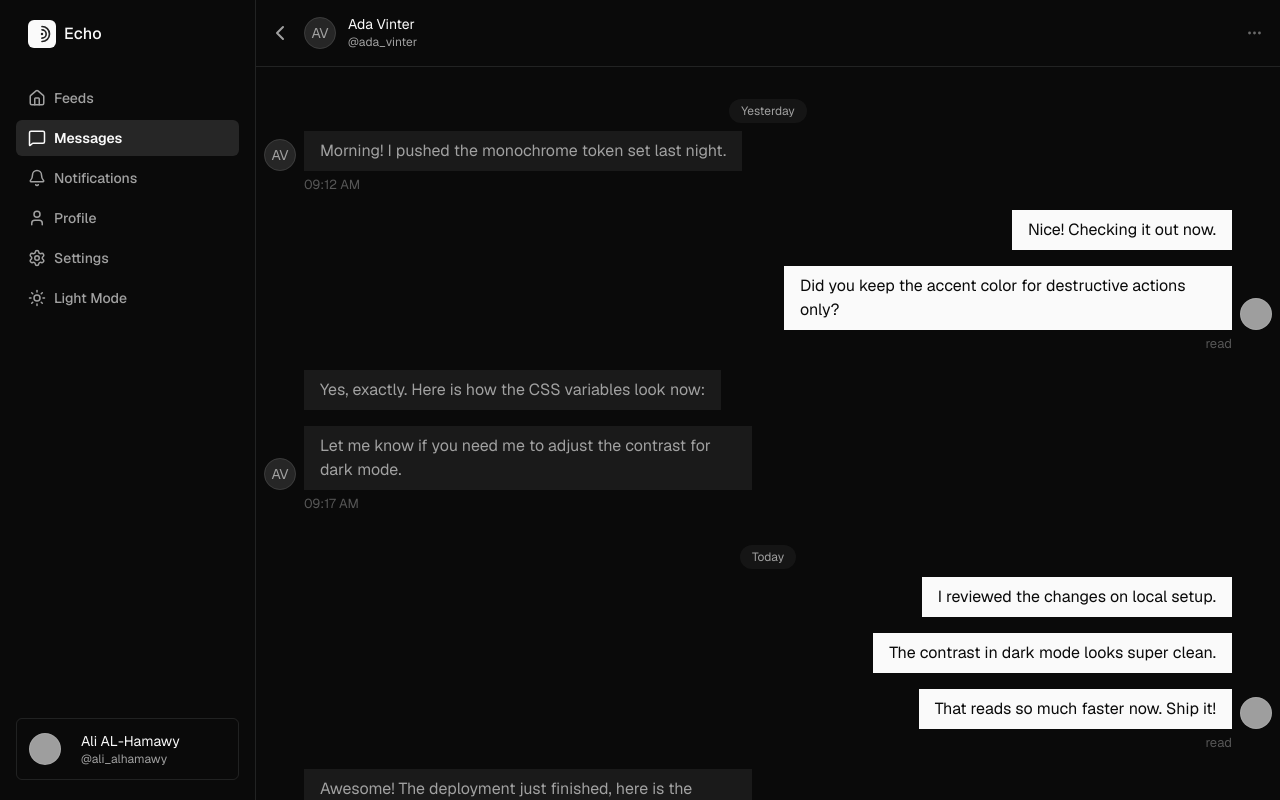
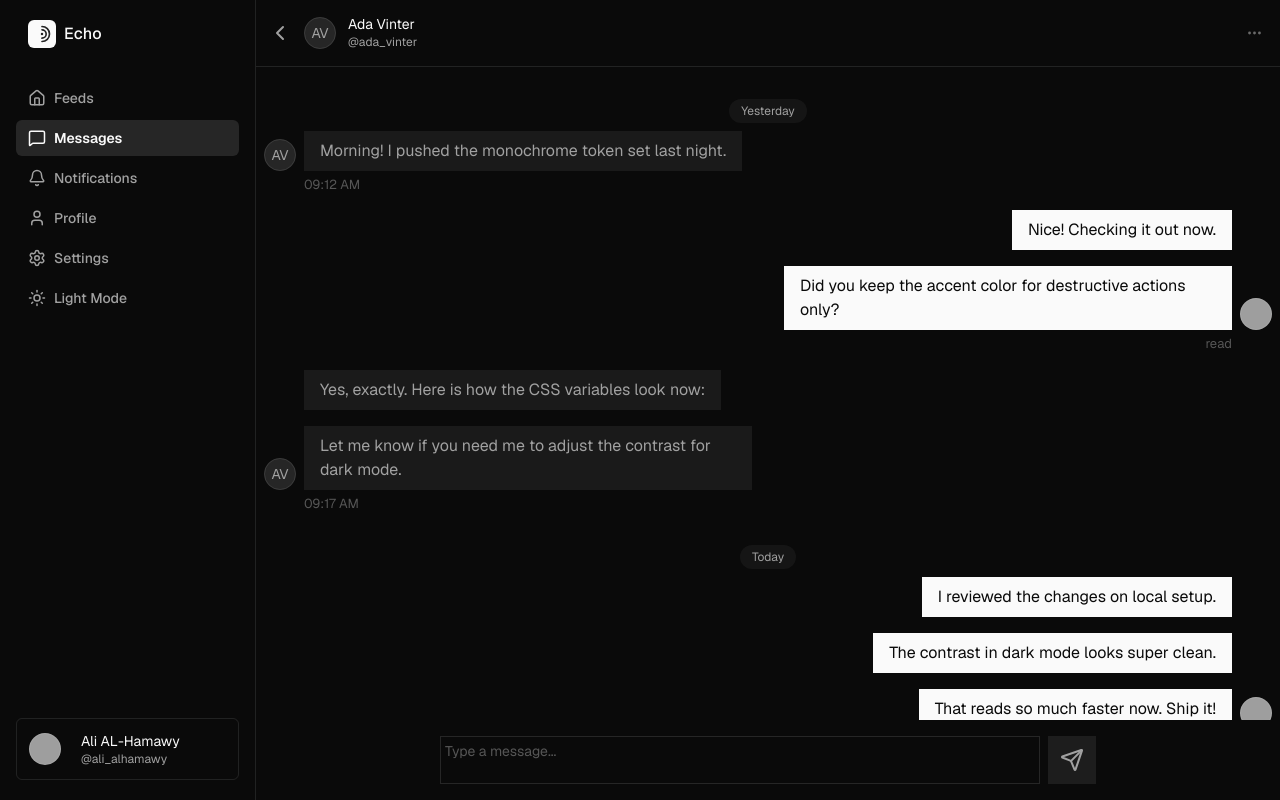
Before and after one commit to AliALHamawy/echo, a Next.js app: page /messages/singleMessage in a window 1280 px wide. Built offline with nearby package versions, Linux system fonts and the light colour scheme; grey boxes are pictures that could not be loaded.

Commit message:
add the messageInput component and fix somethings in single message components

```diff
--- a/app/(main)/layout.tsx
+++ b/app/(main)/layout.tsx
@@ -10,6 +10,7 @@ import TrendingCard from "@/components/myComponents/TrendingCard";
 import { SmoothCursor } from "@/components/ui/smooth-cursor";
 import { usePathname } from "next/navigation";
 import Link from "next/link";
+import path from "path";
 
 const pageTitles: Record<string, string> = {
     "/": "Feeds",
@@ -35,8 +36,8 @@ export default function DashboardLayout({
     return (
         <>
             <SmoothCursor />
-            <div className="flex w-full max-w-350 mx-auto sm:h-screen overflow-hidden pb-20 sm:pb-0">
-                <MobileNav />
+            <div className="flex w-full max-w-350 mx-auto sm:h-screen overflow-hidden pb-20 sm:pb-0 z-9999999">
+                {pathName === "/" || pathName === "/profile" && <MobileNav /> || pathName === "/settings" || pathName === "/messages" || pathName === "/notifications" && <MobileNav />}
                 <aside className="hidden sm:flex flex-col justify-between py-5 px-2 md:px-4 w-16 md:w-64 shrink-0 border-e border-border transition-all duration-300 sticky">
                     <div className="flex flex-col gap-8 w-full items-center md:items-start">
                         <Logo />
--- a/app/(main)/messages/singleMessage/page.tsx
+++ b/app/(main)/messages/singleMessage/page.tsx
@@ -1,7 +1,7 @@
 import { ChatConversation } from "@/types/chat";
-import { Avatar, AvatarFallback, AvatarImage } from "@/components/ui/avatar";
 import MessageHeader from "@/components/myComponents/MessageHeader";
-import { MessageList } from "@/components/myComponents/MessageList";
+import MessageList from "@/components/myComponents/MessageList";
+import MessageInput from "@/components/myComponents/MessageInput";
 
 export const MOCK_CHAT_DATA: ChatConversation = {
     user: {
@@ -133,7 +133,7 @@ export const MOCK_CHAT_DATA: ChatConversation = {
 
 const Page = () => {
     return (
-        <div className="flex flex-col h-full justify-between">
+        <div className="flex flex-col h-[100dvh] justify-between relative">
             {/* Header */}
             <MessageHeader
                 name={MOCK_CHAT_DATA.user.name}
@@ -148,6 +148,7 @@ const Page = () => {
                 otherUserInitials={MOCK_CHAT_DATA.user.initials.slice(0, 2).toUpperCase()}
                 messages={MOCK_CHAT_DATA.messages}
             />
+            <MessageInput />
         </div>
     );
 };
--- a/components/myComponents/MessageHeader.tsx
+++ b/components/myComponents/MessageHeader.tsx
@@ -15,7 +15,7 @@ interface MessageHeaderProps {
 const MessageHeader = ({ name, username, lastSeen, avtarImage, avatarFallback }: MessageHeaderProps) => {
     return (
         <>
-        <div className="sticky top-0 head border-b border-border p-3 py-4 flex items-center justify-between w-full bg-background z-99999999">
+            <div className="sticky top-0 head border-b border-border p-3 py-4 flex items-center justify-between w-full bg-background z-9999">
                 <div className="left flex items-center gap-3 justify-start">
                     <Link href="/messages">
                         <ChevronLeft className='h-6 w-6 text-muted-foreground transition-colors duration-300 hover:text-foreground' />
@@ -29,7 +29,7 @@ const MessageHeader = ({ name, username, lastSeen, avtarImage, avatarFallback }:
                             <span className='text-sm text-foreground leading-tight'>{name}</span>
                             <span className='text-xs text-muted-foreground'>{username}</span>
                         </div>
-                    {lastSeen &&<span className='text-xs text-muted-foreground ml-2'>{lastSeen}</span>}
+                        {lastSeen && <span className='text-xs text-muted-foreground ml-2'>{lastSeen}</span>}
                     </div>
                 </div>
                 <div className="right">
--- /dev/null
+++ b/components/myComponents/MessageInput.tsx
@@ -0,0 +1,28 @@
+"use client";
+import { cn } from "@/lib/utils";
+import { Send } from "lucide-react"
+import { useState } from "react";
+
+const MessageInput = () => {
+    const [message, setMessage] = useState<string>("");
+
+    const hasContent = message.trim().length > 0;
+
+    return (
+        <>
+            <div className="sticky z-9999 w-full bottom-0 left-0 right-0  text-muted-foreground font-normal py-4 bg-background  flex items-center justify-center ">
+                <form className="flex gap-2 items-end w-[90%] sm-w-xl mx-auto justify-center ">
+                    <textarea
+                        name=""
+                        id=""
+                        placeholder="Type a message..."
+                        onChange={(e) => setMessage(e.target.value)}
+                        className="w-150 rounded-none resize-none p-1 h-12 flex text-sm [scrollbar-width:none] [-ms-overflow-style:none] [&::-webkit-scrollbar]:hidden focus:outline-none border border-muted"></textarea>
+                    <button className={cn("w-fit p-3 bg-muted/70 h-12 text-muted-foreground rounded-none", hasContent && "bg-muted text-white")}><Send /></button>
+                </form>
+            </div>
+        </>
+    )
+}
+
+export default MessageInput
--- a/components/myComponents/MessageList.tsx
+++ b/components/myComponents/MessageList.tsx
@@ -8,7 +8,7 @@ interface MessageListProps {
     otherUserInitials: string;
 }
 
-export const MessageList = ({
+const MessageList = ({
     messages,
     otherUserAvatar,
     otherUserInitials,
@@ -27,8 +27,7 @@ export const MessageList = ({
                     {group.items.map((item, index) => {
                         const isMe = item.senderId === "user";
                         const nextItem = group.items[index + 1];
-                        const isLastFromSender =
-                            !nextItem || nextItem.senderId !== item.senderId;
+                        const isLastFromSender = !nextItem || nextItem.senderId !== item.senderId;
 
                         return isMe ? (
                             /* رسائلي */
@@ -83,3 +82,4 @@ export const MessageList = ({
         </div>
     );
 };
+export default MessageList;
--- a/components/ui/smooth-cursor.tsx
+++ b/components/ui/smooth-cursor.tsx
@@ -242,7 +242,7 @@ export function SmoothCursor({
         translateY: "-50%",
         rotate: rotation,
         scale: scale,
-        zIndex: 100,
+        zIndex: 999999999999,
         pointerEvents: "none",
         willChange: "transform",
         opacity: isVisible ? 1 : 0,
```
Lines whose indentation alone changed are shown as unchanged.
